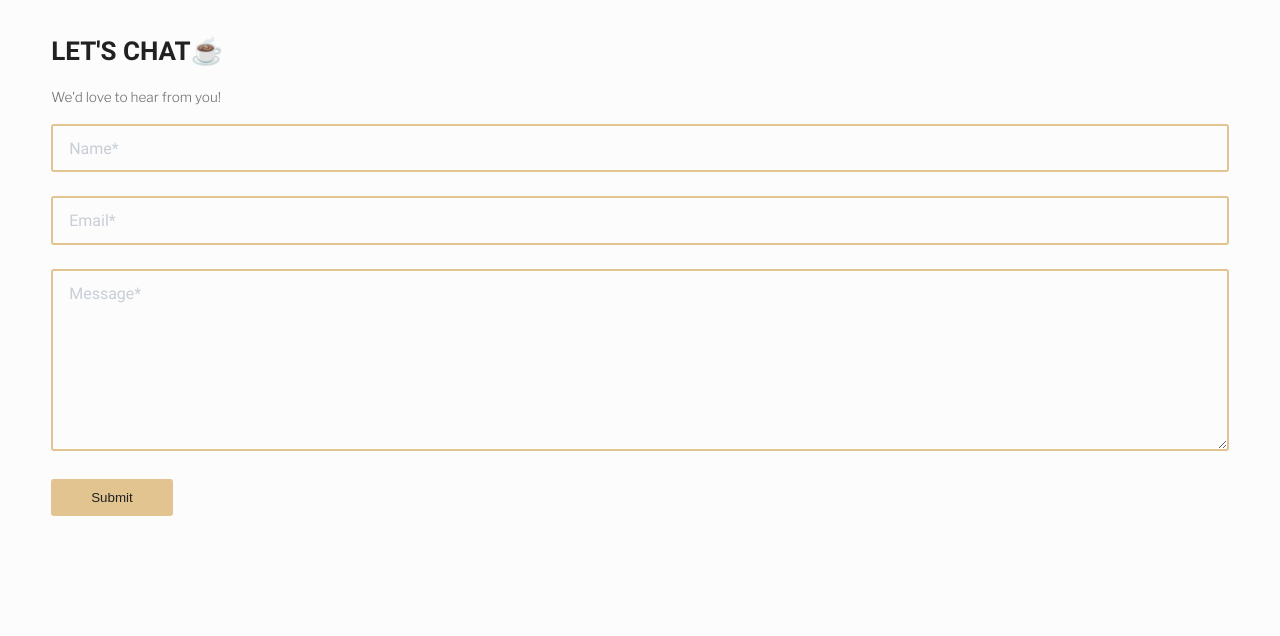
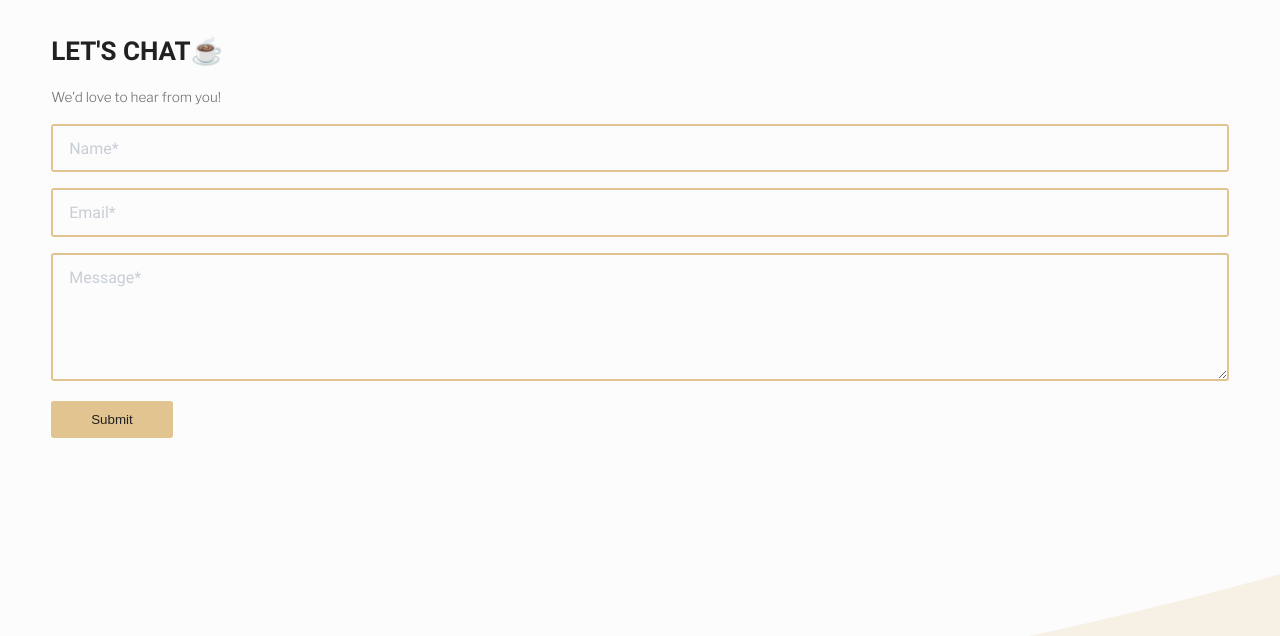
Before and after one commit to davelowqx/fuzzyfilms, a Gatsby site: page / in a window 1280 px wide. Shown: the part 6221-6857 px from the top of the page. Built offline with nearby package versions, Linux system fonts and the light colour scheme; Gatsby itself is replaced by a stand-in of ours; a web font is replaced by a local one.

```diff
--- a/src/components/landing/Form.jsx
+++ b/src/components/landing/Form.jsx
@@ -21,7 +21,6 @@
 
 const InputField = styled.div`
   position: relative;
-  margin-bottom: 1rem;
 `;
 
 const Input = styled.input`
--- a/src/components/layout/styles.css
+++ b/src/components/layout/styles.css
@@ -258,11 +258,16 @@
   padding: 0.8rem 1rem;
   border-radius: 3px;
   background: none;
-  margin-bottom: 0.5rem;
+  margin-bottom: 1rem;
   font-family: "Roboto", Helvetica, sans-serif;
   transition: 0.1s;
   resize: vertical;
   font-size: 1rem;
+}
+textarea {
+  min-height: 6rem;
+  height: 8rem;
+  max-height: 10rem;
 }
 textarea:focus,
 input:focus {
```
